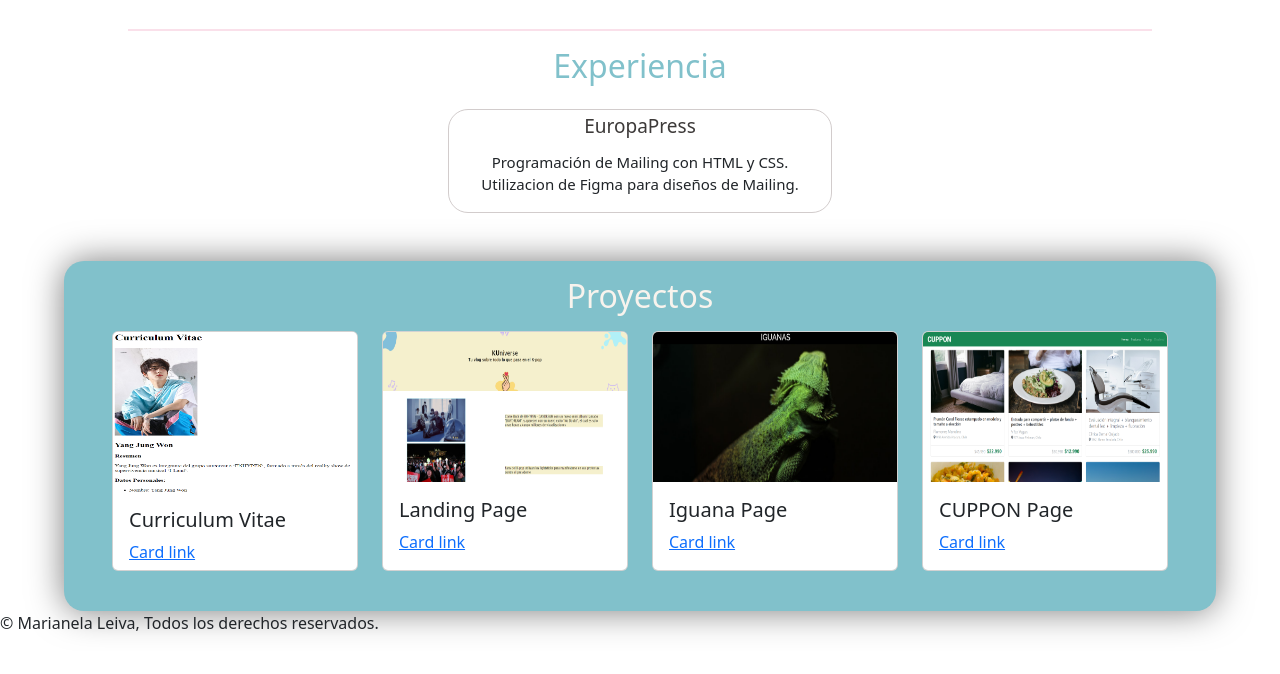
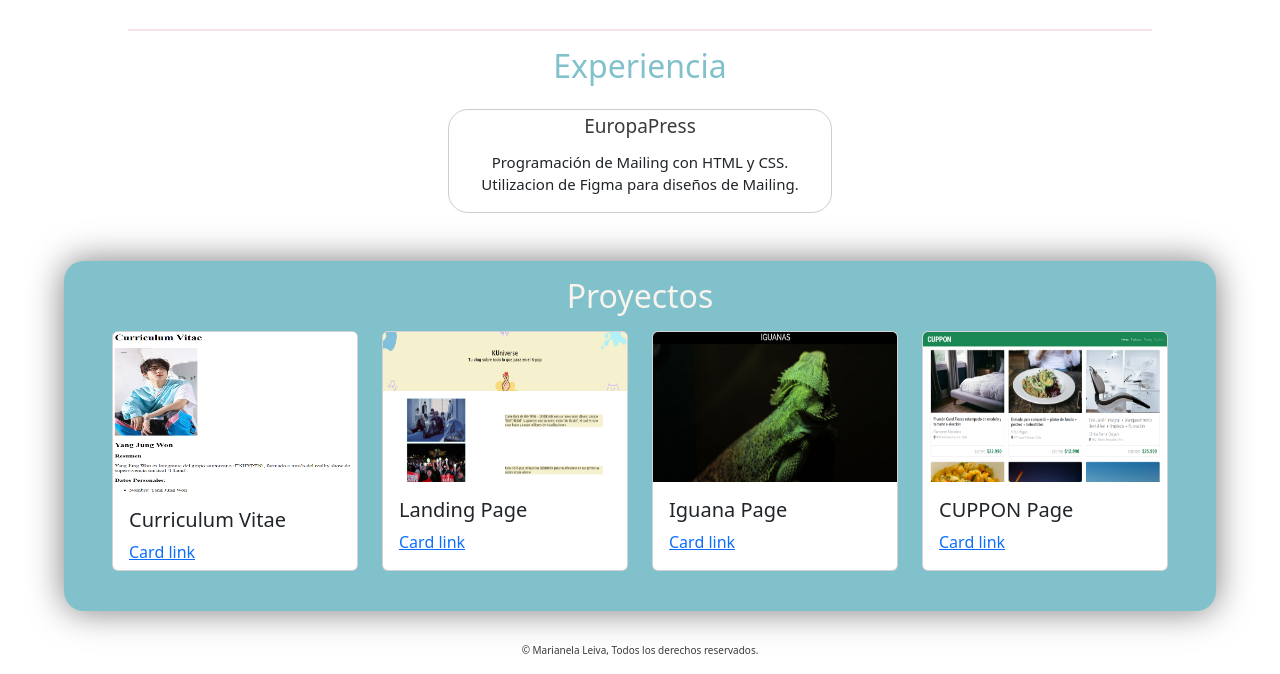
Before and after one commit to MarianelaLeiva/MarianelaLeiva.github.io, a plain HTML site: page index.html in a window 1280 px wide. Shown: the part 1330-2004 px from the top of the page. Before the commit the page ends 1981 px from the top, so only its background shows below. Drawn offline with nearby package versions, Linux system fonts and the light colour scheme.

Commit message:
edicion footer

```diff
--- a/assets/css/style.css
+++ b/assets/css/style.css
@@ -137,3 +137,11 @@ hr{
     width: 80%;
     height: 2px;
 }
+
+
+footer{
+    text-align: center;
+    font-size: 10px;
+    color: var(--colorcafe);
+    padding-top: 2rem;
+}
```
